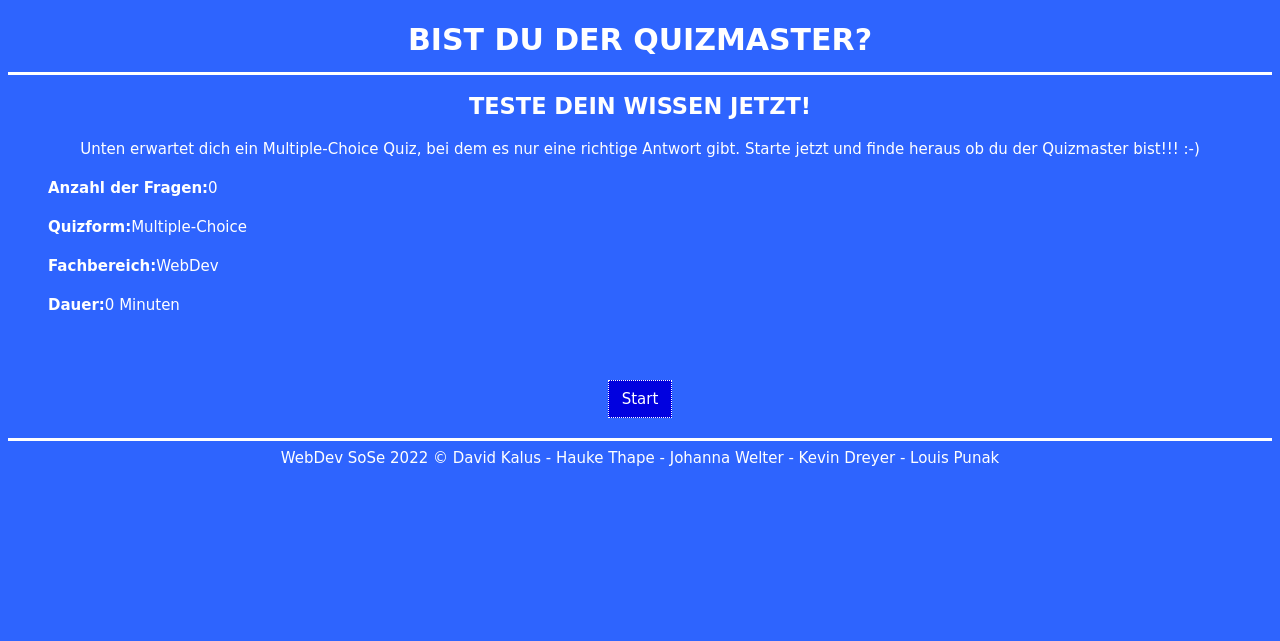
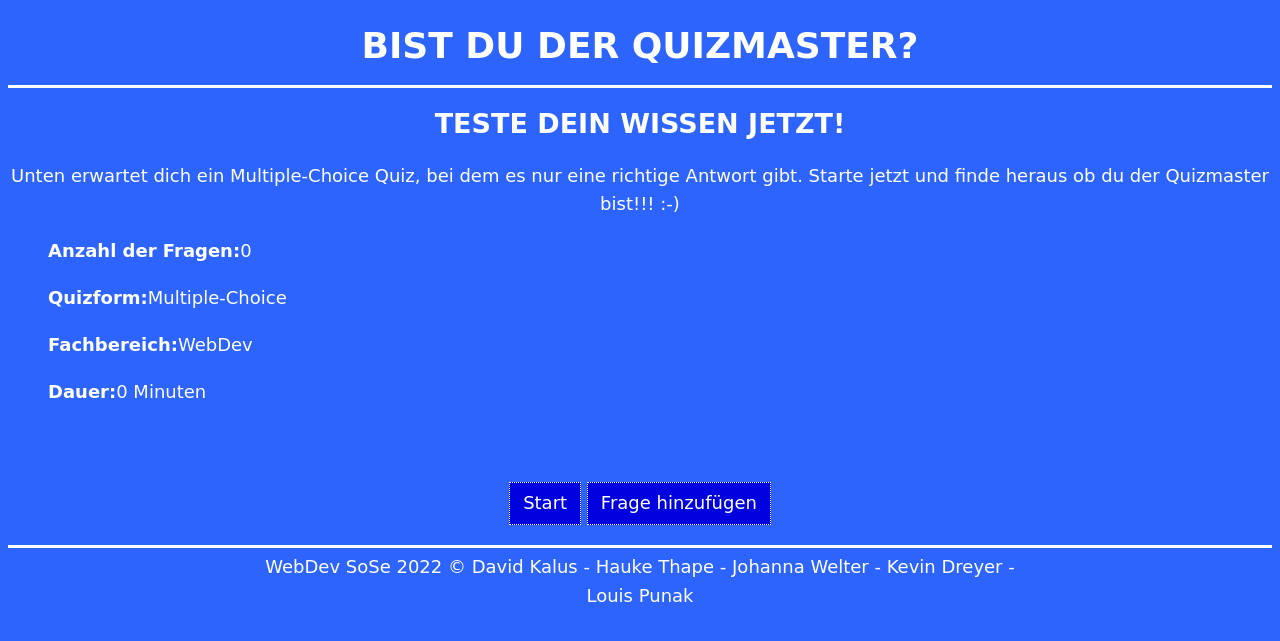
Before and after one commit to sleepylinde/studentelearning, a PHP site: page /Quiz/index.php in a window 1280 px wide. Shown: the top 641 px of the page. Run offline with PHP 8.4, Linux system fonts and the light colour scheme; data that the repository does not hold is empty.

Commit message:
Update for the quiz

```diff
--- a/src/Quiz/index.php
+++ b/src/Quiz/index.php
@@ -39,7 +39,8 @@ $total = $results->num_rows;
             <br>
         </div>
         <div class="center_container">
-            <a href="question.php?n=1" class="start">Start</a>
+            <a href="question.php?n=1" class="button">Start</a>
+            <a href="add.php" class="button">Frage hinzufügen</a>
         </div>
     </main>
     <footer>
--- a/src/Quiz/question.php
+++ b/src/Quiz/question.php
@@ -57,7 +57,7 @@
                 <?php endwhile; ?>
             </ul>
             <div class="center_container">
-            <input type="submit" value="Bestätigen" />
+            <input type="submit" class="button" value="Bestätigen" />
             <input type="hidden" name="number" value="<?php echo $number?>";/>
             </div>
         </form>
--- a/src/css/style.css
+++ b/src/css/style.css
@@ -1,7 +1,7 @@
 body
 {
     font-family:"Comic Sans MS";
-    font-size:15px;
+    font-size:18px;
     color: #FFFFFF;
     line-height:1.6em;
     background-color: #2E64FE;
@@ -69,7 +69,7 @@ main
     padding-bottom:20px;
 }
 
-a.start
+.button
 {
     display:inline-block;
     color:#FFFFFF;
@@ -89,6 +89,6 @@ a.start
 {
     .container
     {
-       width:80%;
+        width:80%;
     }
 }
```
Also changed, not shown: src/Quiz/add.php (+12 -12 lines), 1 other file.
